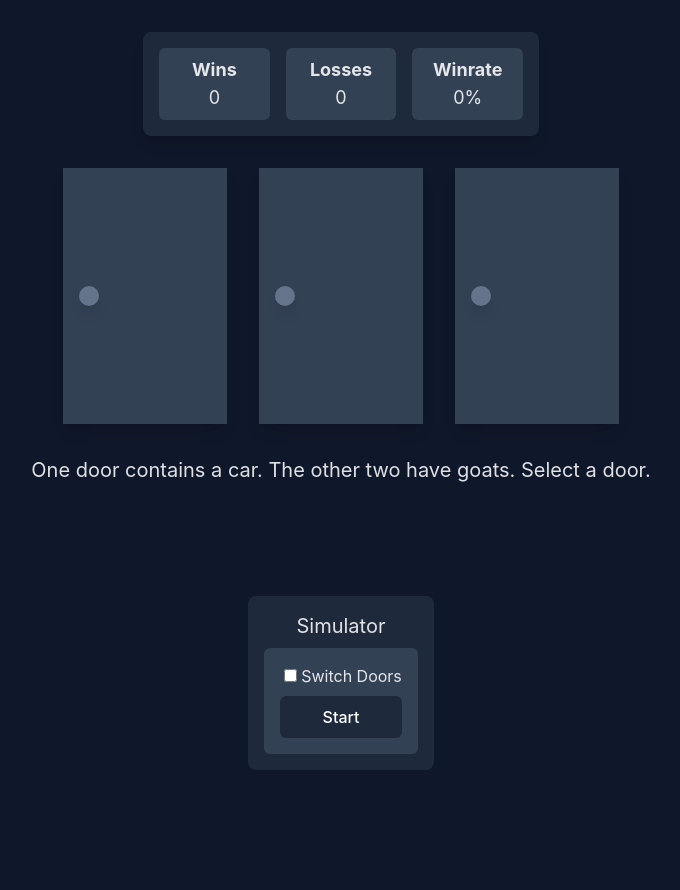
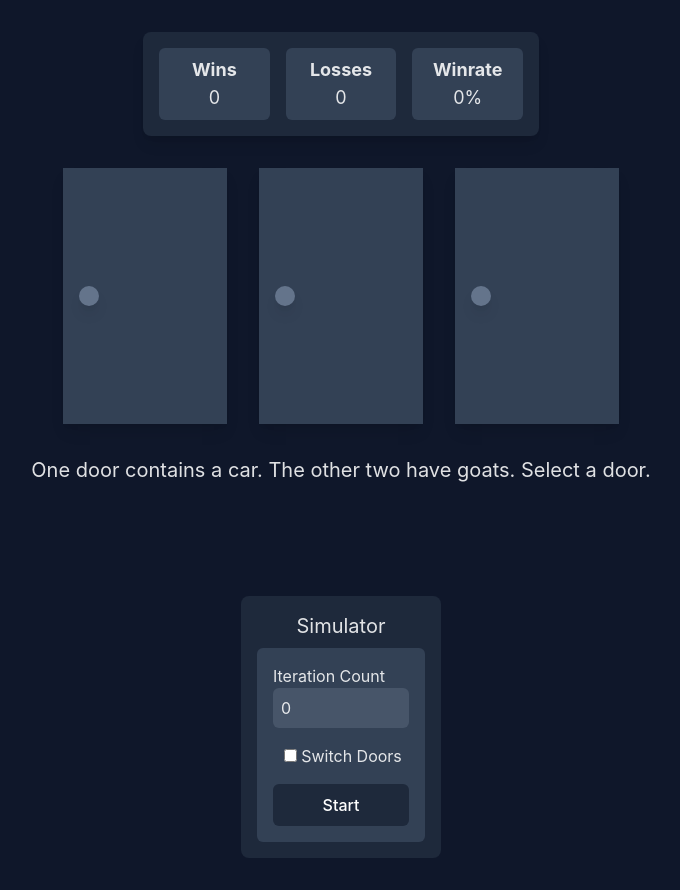
Before and after one commit to aaluzzi/monty-hall, a React (Vite) app: page / in a window 1280 px wide. Shown: the whole page, without its empty margins (299-979 px from the left). Before the commit the page ends 802 px from the top, so only its background shows below. Built offline with nearby package versions, Linux system fonts and the light colour scheme.

Commit message:
Implement setting iteration count

```diff
--- a/src/components/Simulator.jsx
+++ b/src/components/Simulator.jsx
@@ -1,5 +1,7 @@
-import Button from "./Button";
+import Button from './Button';
 import { useState, useEffect } from 'react';
+
+const TOTAL_RUNTIME = 10000;
 
 function Simulator({ clickDoorElement, clickSwitchYesButton, clickSwitchNoButton, clickRestartButton }) {
 	const [switchDoors, setSwitchDoors] = useState(false);
@@ -7,19 +9,18 @@ function Simulator({ clickDoorElement, clickSwitchYesButton, clickSwitchNoButton
 	const [iterationCount, setIterationCount] = useState(0);
 	const [iterationRuntime, setIterationRuntime] = useState(0);
 
-    const start = () => {
-        const totalRunningTime = 10000;
-        const iterations = 30;
-        setIterationCount(iterations);
-        setIterationRuntime(totalRunningTime / iterations);
+    const toggle = () => {
+        setIterationRuntime(TOTAL_RUNTIME / iterationCount);
+        setIterationRunning(running => !running);
     }
 
 	useEffect(() => {
-        if (iterationCount > 0) {
+		if (iterationRunning && iterationCount > 0) {
 			runIteration();
+		} else {
+			setIterationRunning(false);
 		}
-
-    }, [iterationCount]);
+	}, [iterationRunning, iterationCount]);
 
 	const runIteration = async () => {
 		const selectedDoorIndex = Math.floor(Math.random() * 3);
@@ -33,29 +34,49 @@ function Simulator({ clickDoorElement, clickSwitchYesButton, clickSwitchNoButton
 		await delay(iterationRuntime / 3);
 		clickRestartButton();
 		await delay(iterationRuntime / 3);
-        setIterationCount(count => count - 1);
-    }
+		setIterationCount((count) => count - 1);
+	};
 
 	const handleSwitchChange = () => {
 		setSwitchDoors(!switchDoors);
-    }
+	};
 
 	return (
 		<div className="flex flex-col bg-slate-800 p-4 rounded-lg gap-2">
 			<h1 className="text-xl w-full">Simulator</h1>
-            <div className="flex flex-col bg-slate-700 rounded-md p-4 gap-2">
+			<div className="flex flex-col justify-start bg-slate-700 rounded-md p-4 gap-4">
+				<div className="flex flex-col text-left">
+					<label htmlFor="iterations">Iteration Count</label>
+					<input
+						className="bg-slate-600 p-2 rounded-md"
+						type="number"
+                        min="0"
+                        max="100000"
+                        id="iterations"
+						name="iterations"
+						value={iterationCount}
+						onChange={(e) => setIterationCount(e.target.value < 99999 ? e.target.value : 99999)}
+					/>
+				</div>
 				<div>
-                    <input className="m-1" type="checkbox" id="switch" name="switch" checked={switchDoors} onChange={handleSwitchChange} />
+					<input
+						className="m-1"
+						type="checkbox"
+						id="switch"
+						name="switch"
+						checked={switchDoors}
+						onChange={handleSwitchChange}
+					/>
 					<label htmlFor="switch">Switch Doors</label>
 				</div>
-                <Button onClick={start} text="Start" />
+				<Button onClick={toggle} text={!iterationRunning ? "Start" : "Stop"} />
 			</div>
 		</div>
-    )
+	);
 }
 
 function delay(ms) {
-    return new Promise(resolve => setTimeout(resolve, ms));
+	return new Promise((resolve) => setTimeout(resolve, ms));
 }
 
 export default Simulator;
```
Lines whose indentation alone changed are shown as unchanged.
